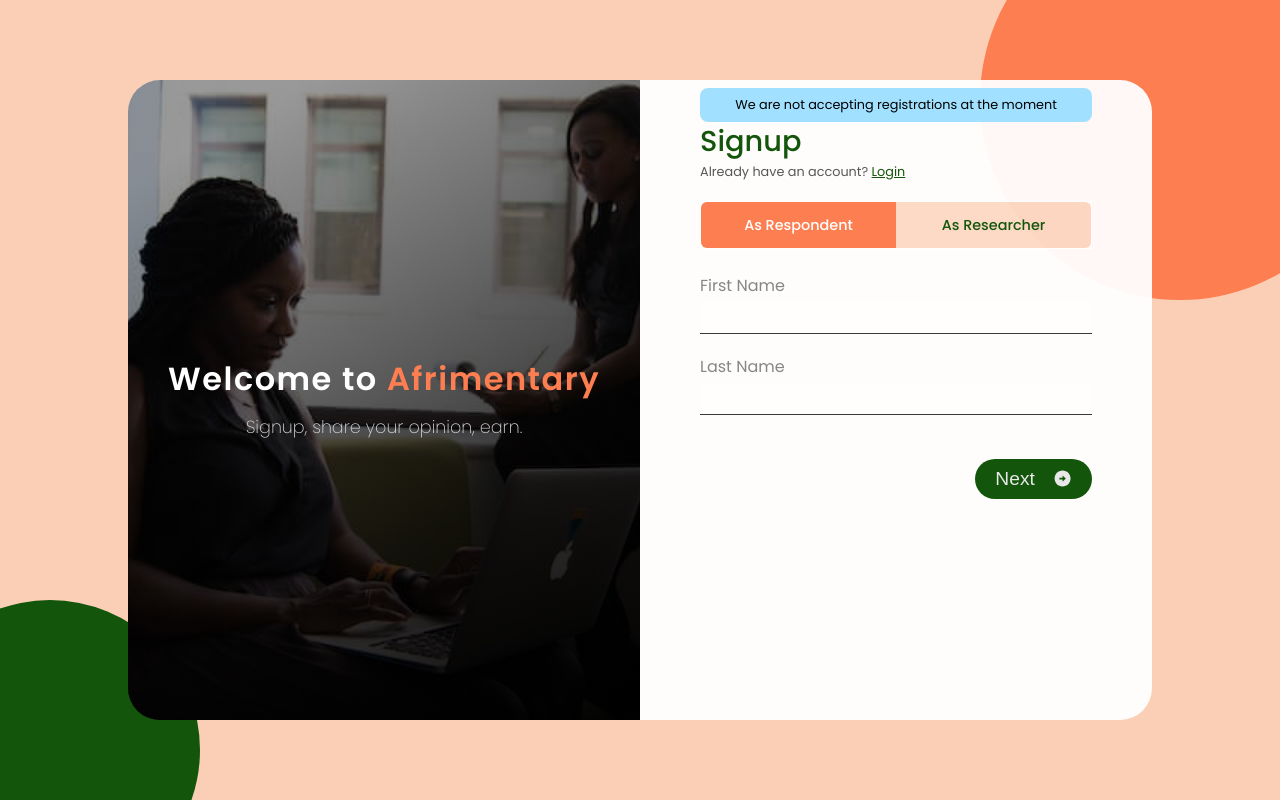
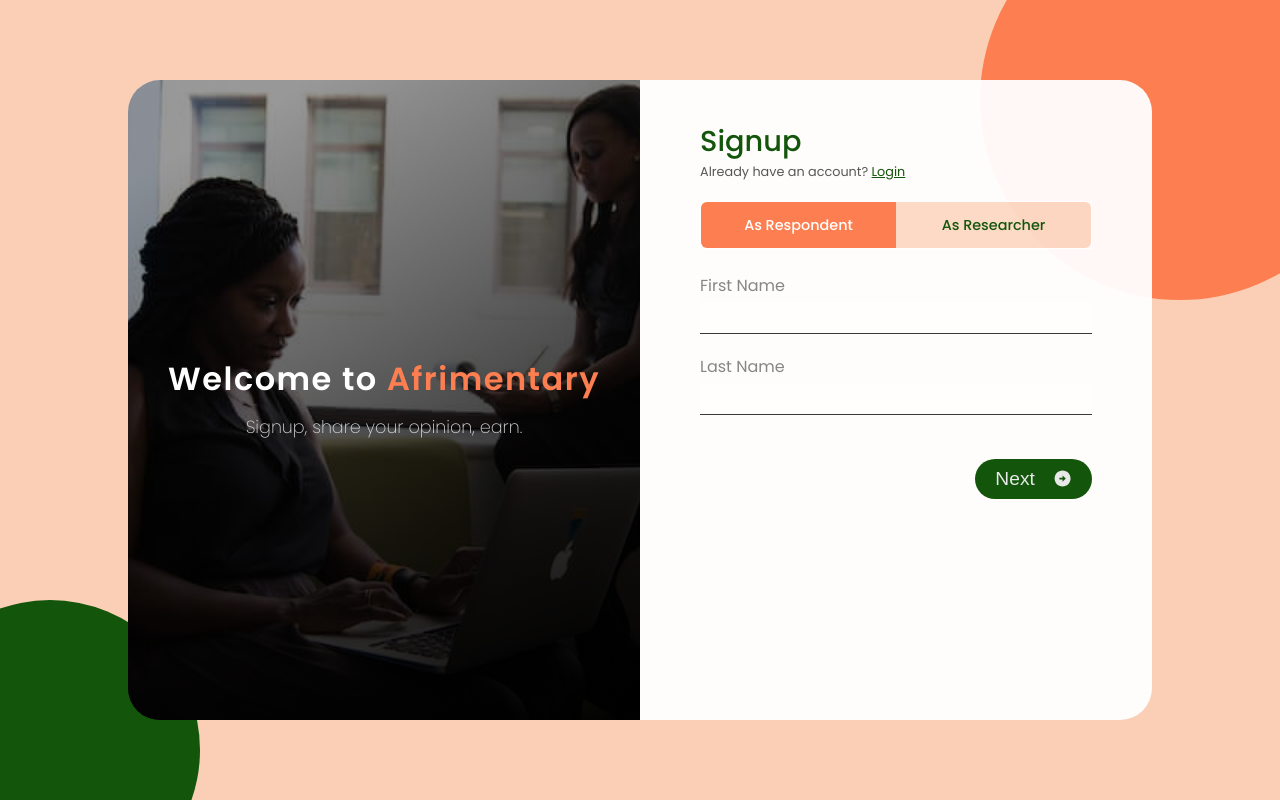
Before and after one commit to YasPAC/Afrimentary-UI, a React (Vite) app: page /signup in a window 1280 px wide. Built offline with nearby package versions, Linux system fonts and the light colour scheme; no server answers.

Commit message:
Accept respondent registrations

```diff
--- a/src/Pages/SharedPages/Signup/Signup.jsx
+++ b/src/Pages/SharedPages/Signup/Signup.jsx
@@ -231,7 +231,6 @@
                 </div>
                 <div className="signup__container">
                     <p ref={errRef} className={errMsg ? "errMsg" : "offscreen"} aria-live='assertive'>{errMsg}</p>
-                    {isRespondent && <p className="infoMsg" aria-live='assertive'>We are not accepting registrations at the moment</p>}
                     {isLoading && <img className="loadingMsg" src={loading} alt="logging-in"/>}
                     <h3>Signup</h3>
                     <p className="signup__register">Already have an account? <Link to="/login">Login</Link></p>
--- a/src/Pages/SharedPages/Signup/signup.css
+++ b/src/Pages/SharedPages/Signup/signup.css
@@ -107,23 +107,6 @@
     align-items: center;
     padding: 8px;
 }
-/* To be romoeved */
-.infoMsg {
-    position: absolute;
-    width: calc(100% - 120px);
-    min-height: 32px;
-    color: #dbdbdb;
-    top: 8px;
-    background-color: rgb(161, 225, 255);
-    border-radius: 8px;
-    display: flex;
-    justify-content: center;
-    align-items: center;
-    padding: 8px;
-    font-size: 0.8rem;
-    color: #000
-}
-/*  */
 .signup__container h3 {
     font-size: 1.8rem;
     color: var(--greens);
```
